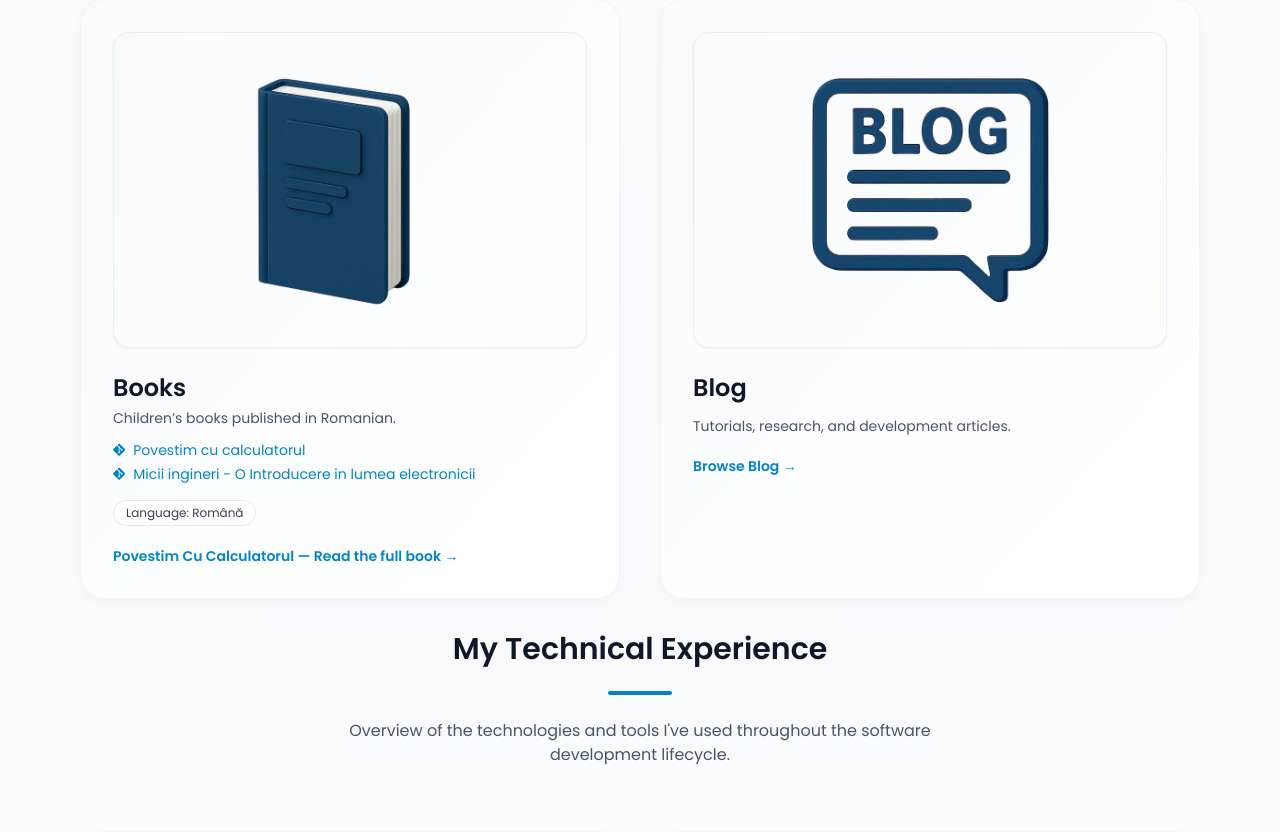
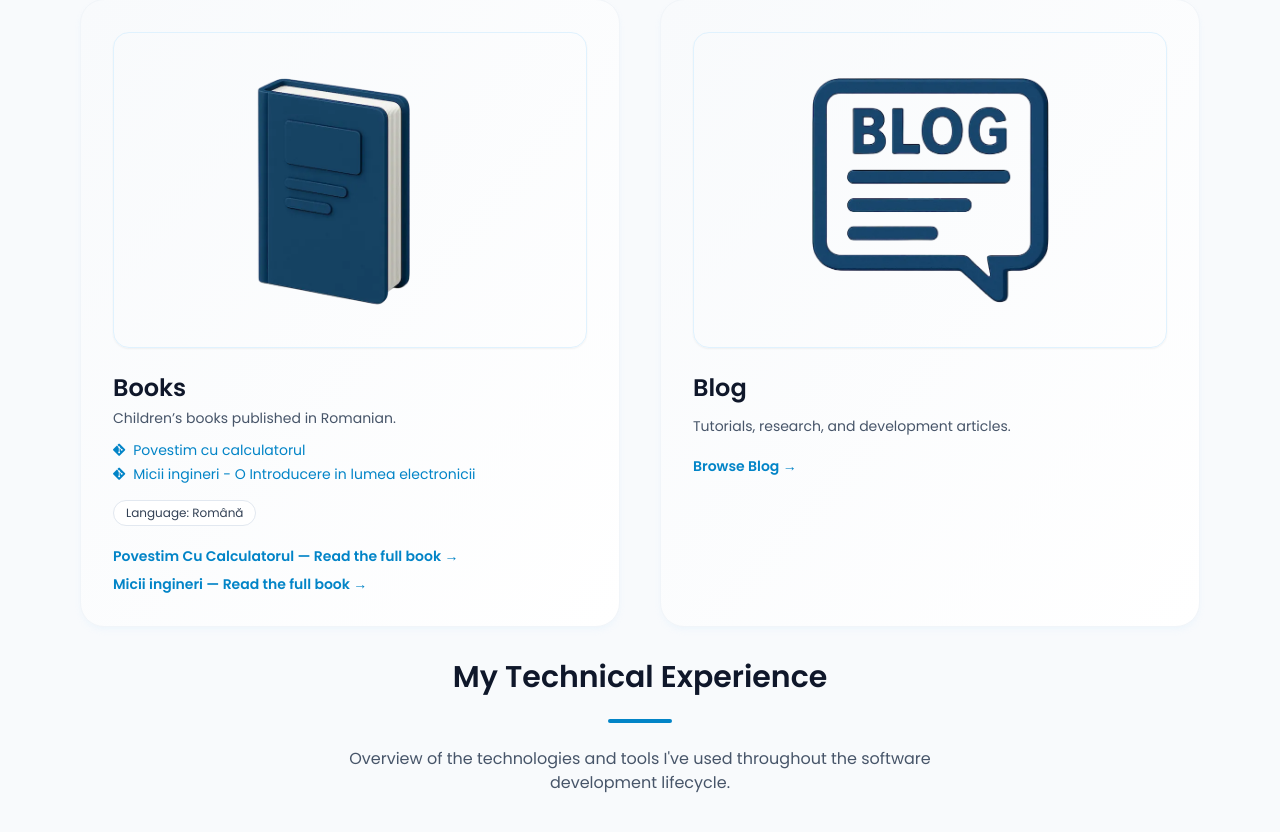
Before and after one commit to botacatalin/Portfolio_CV, a Flask app: page / in a window 1280 px wide. Shown: the part 2960-3792 px from the top of the page. Run offline with Flask 3, Linux system fonts and the light colour scheme; some libraries are stand-ins or nearby versions.

Commit message:
Refactor

```diff
--- a/templates/_projects.html
+++ b/templates/_projects.html
@@ -207,6 +207,14 @@
     >
       Povestim Cu Calculatorul — Read the full book →
     </a>
+    <a
+      href="https://botacatalin.codeberg.page/MiciiIngineri/"
+      target="_blank"
+      rel="noopener noreferrer"
+      class="mt-2 text-sm font-semibold text-sky-600 hover:text-sky-500"
+    >
+      Micii ingineri — Read the full book →
+    </a>
   </div>
 </div>
 
```
